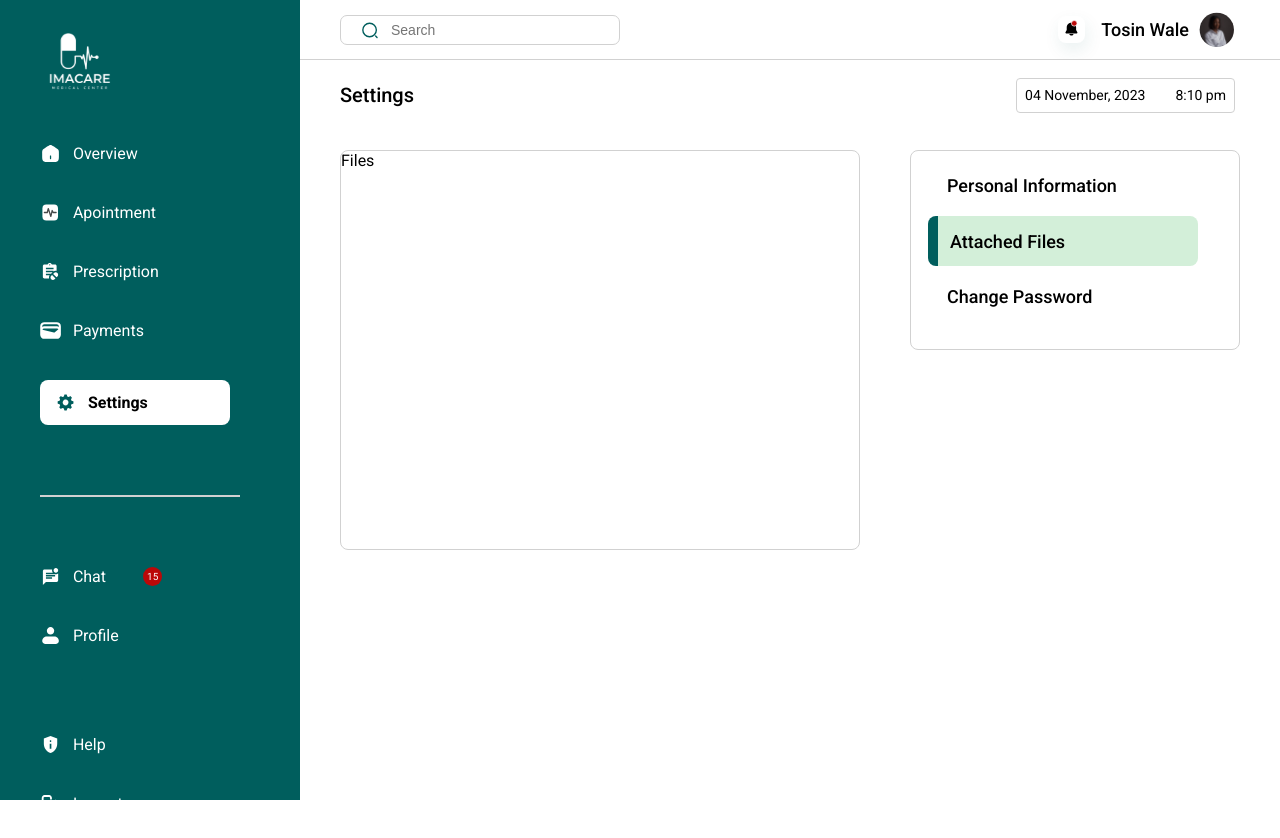
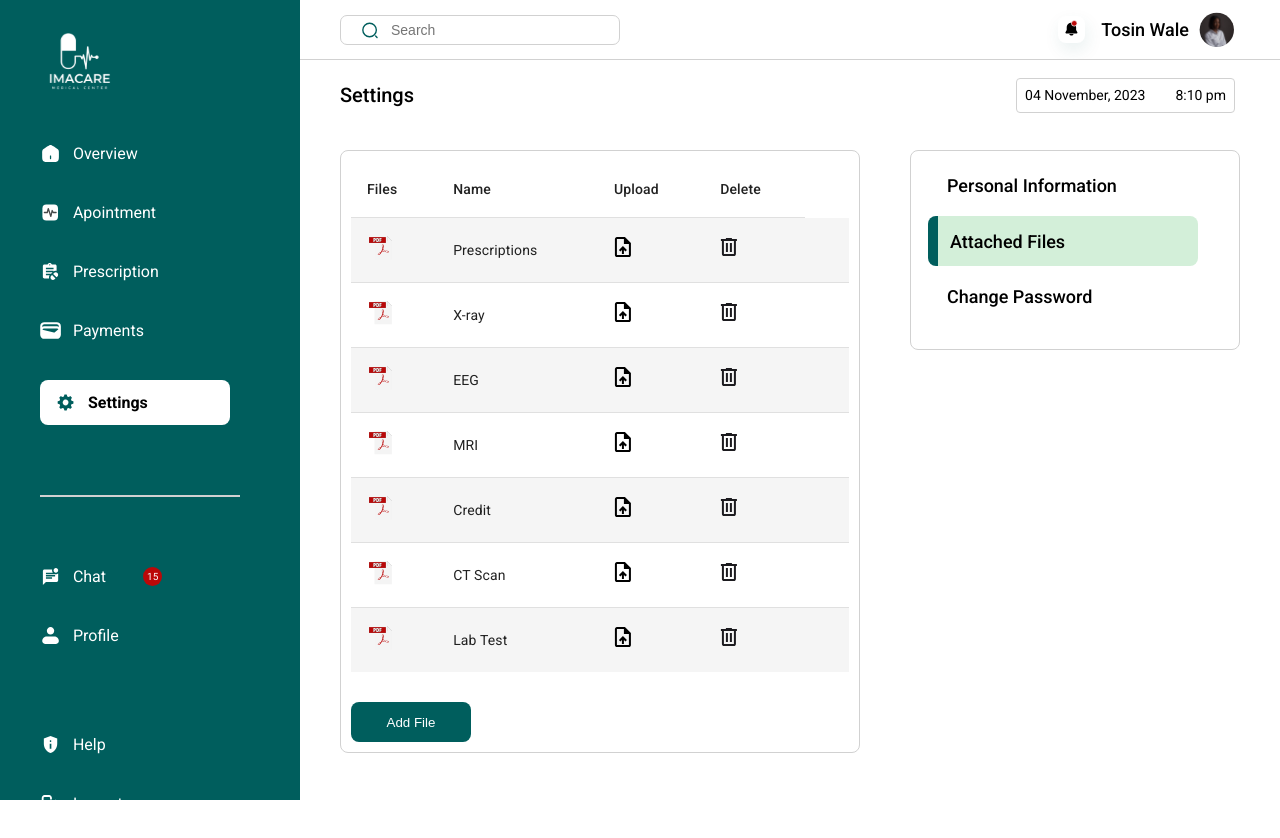
Before and after one commit to TAP-IMACARE/Client-Side, a React (Vite) app: page /dashboard/settings/files in a window 1280 px wide. Shown: the top 838 px of the page. Built offline with nearby package versions, Linux system fonts and the light colour scheme.

Commit message:
File Table component

```diff
--- a/src/dashboards/settings/Files.css
+++ b/src/dashboards/settings/Files.css
@@ -1,7 +1,21 @@
 .files-container {
-  width: 520px;
-  height: 400px;
+  min-width: 520px;
+  padding: 10px;
+  min-height: 400px;
   border-radius: 8px;
-  border: 0.5px solid var(--lighter-grey, #d1d1d1);
-  background: var(--white, #fff);
+  border: 0.5px solid var(--lighter-grey);
+  background: var(--white);
 }
+
+.files-container button {
+  text-align: center;
+  margin-top: 30px;
+  width: 120px;
+  height: 40px;
+  padding: 8px 30px;
+  border-radius: 8px;
+
+  background-color: var(--green);
+  color: var(--white);
+  cursor: pointer;
+}
--- a/src/dashboards/settings/Files.jsx
+++ b/src/dashboards/settings/Files.jsx
@@ -1,8 +1,15 @@
 import React from "react";
 import "./Files.css";
+import FileTable from "../../components/Tables/FileTable";
 
 const Files = () => {
-  return <div className="files-container">Files</div>;
+  return (
+    <div className="files-container">
+      <FileTable />
+
+      <button>Add File</button>
+    </div>
+  );
 };
 
 export default Files;
```
Also changed, not shown: src/assets/dashboard assets/delete.svg (added), src/assets/dashboard assets/upload.svg (added).
